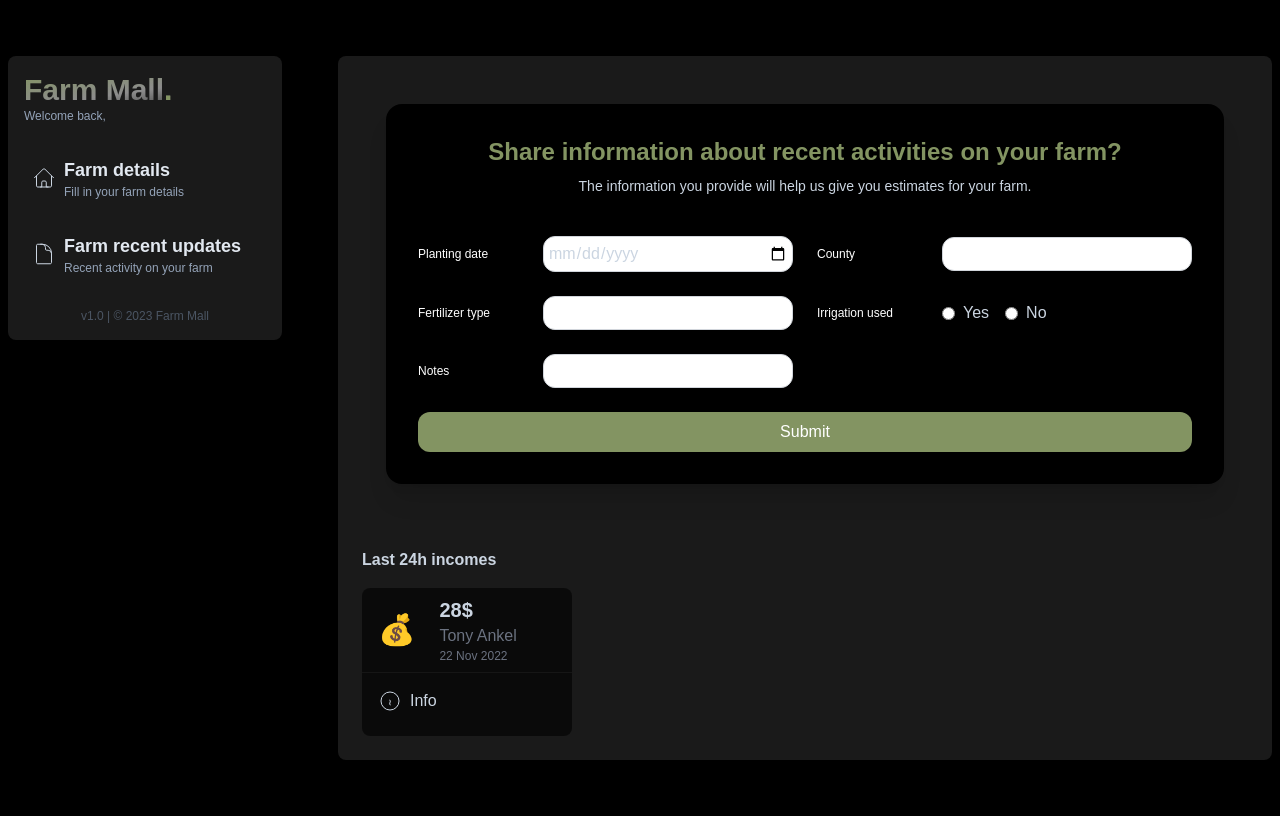
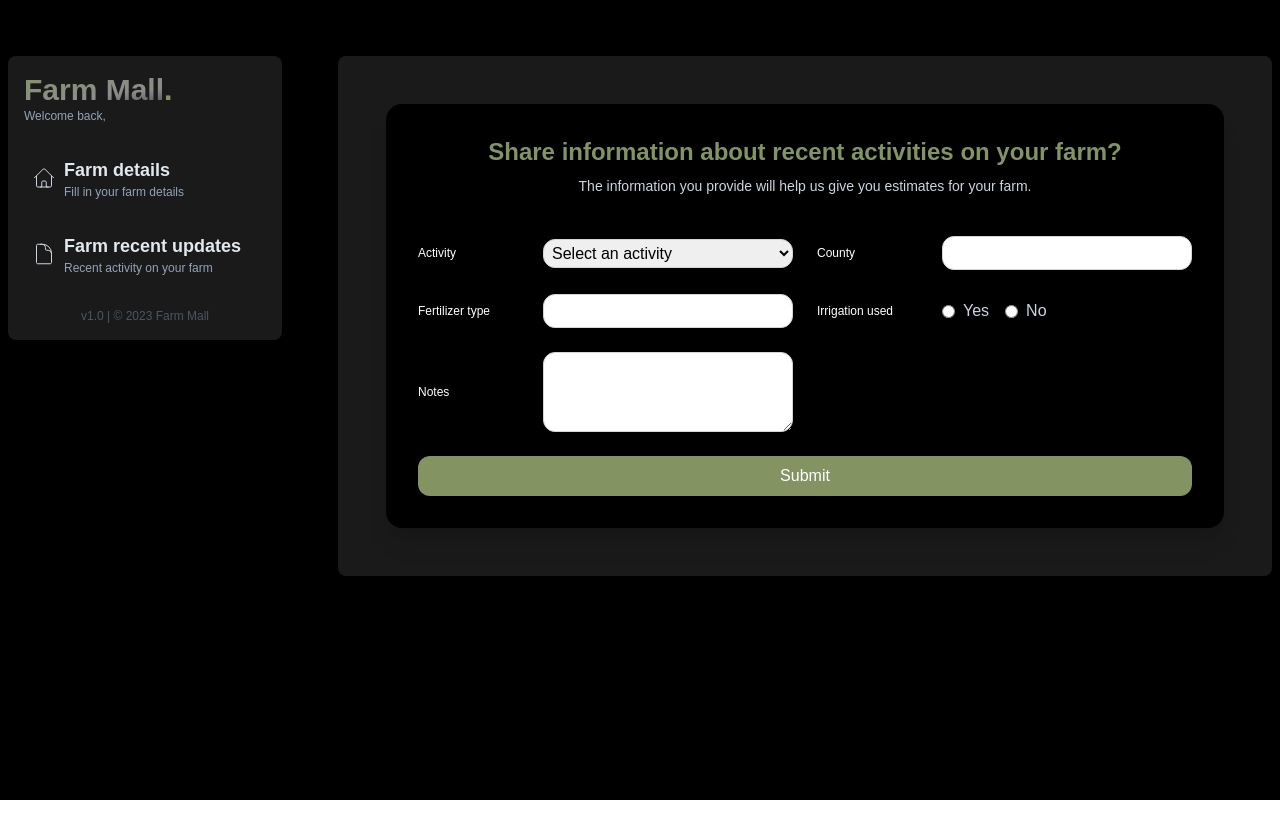
Before and after one commit to Griffin-Ndede/farm_mall, a React (Vite) app: page /dashboard in a window 1280 px wide. Built offline with nearby package versions, Linux system fonts and the light colour scheme.

Commit message:
creates a new component for projections

```diff
--- a/src/components/Dashboard.jsx
+++ b/src/components/Dashboard.jsx
@@ -28,30 +28,6 @@ function Dashboard() {
         <div id="content" className="bg-white/10 col-span-9 rounded-lg p-6">
           {/* Render the active component */}
           {renderActiveComponent()}
-
-          <div id="last-incomes" className="mt-6">
-            <h1 className="font-bold py-4">Last 24h incomes</h1>
-            <div id="stats" className="grid grid-cols-1 sm:grid-cols-2 lg:grid-cols-3 xl:grid-cols-4 gap-4">
-              <div className="bg-black/60 to-white/5 rounded-lg">
-                <div className="flex flex-row items-center">
-                  <div className="text-3xl p-4">💰</div>
-                  <div className="p-2">
-                    <p className="text-xl font-bold">28$</p>
-                    <p className="text-gray-500 font-medium">Tony Ankel</p>
-                    <p className="text-gray-500 text-xs">22 Nov 2022</p>
-                  </div>
-                </div>
-                <div className="border-t border-white/5 p-4">
-                  <a href="#" className="inline-flex space-x-2 items-center text-center">
-                    <svg xmlns="http://www.w3.org/2000/svg" fill="none" viewBox="0 0 24 24" stroke="currentColor" className="w-6 h-6">
-                      <path d="M11.25 11.25l.041-.02a.75.75 0 011.063.852l-.708 2.836a.75.75 0 001.063.853l.041-.021M21 12a9 9 0 11-18 0 9 9 0 0118 0zm-9-3.75h.008v.008H12V8.25z" />
-                    </svg>
-                    <span>Info</span>
-                  </a>
-                </div>
-              </div>
-            </div>
-          </div>
         </div>
       </div>
     </div>
--- a/src/components/FarmDetailsForm.jsx
+++ b/src/components/FarmDetailsForm.jsx
@@ -1,12 +1,9 @@
 import React, { useState } from 'react';
-import axios from 'axios';
 import Swal from 'sweetalert2';
-// import { data } from 'autoprefixer';
-
 
 function FarmDetailsForm() {
   const [formData, setFormData] = useState({
-    planting_date: '',
+    activity: '',
     county: '',
     fertilizer_type: '',
     irrigation_used: '',
@@ -17,44 +14,45 @@ function FarmDetailsForm() {
     setFormData({ ...formData, [e.target.name]: e.target.value });
   };
 
-  const handleSubmit = async () => {
+  const handleSubmit = async (e) => {
+    e.preventDefault(); // Prevent default form submission
     const data = new FormData();
     Object.keys(formData).forEach((key) => {
       data.append(key, formData[key]);
     });
+
     try {
       const response = await fetch("http://127.0.0.1:8000/potato/", {
         method: 'POST',
         body: data,
       });
 
-      if (response.ok){
+      if (response.ok) {
         successAlert();
-        setFormData(
-          {
-            planting_date: '',
+        setFormData({
+          activity: '',
           county: '',
           fertilizer_type: '',
           irrigation_used: '',
           notes: '',
-          }
-        );
-      }else{
-        failureAlert()
+        });
+      } else {
+        failureAlert("Failed to submit form");
       }
     } catch (error) {
-      failureAlert("Error during form submission")
+      failureAlert("Error during form submission");
     }
   };
+
   // function to show success alert prompt
   const successAlert = () => {
     Swal.fire({
       title: 'Success',
-      text: 'Form submitted succesfully',
+      text: 'Form submitted successfully',
       icon: 'success',
       confirmButtonText: 'OK',
     }).then(() => {
-      window.notes.href = '/products';
+      window.location.href = '/products'; // Corrected redirect
     });
   };
 
@@ -72,41 +70,45 @@ function FarmDetailsForm() {
     <div className="bottom-0 flex justify-center items-center p-6 ">
       <form onSubmit={handleSubmit} className="bg-black p-8 rounded-2xl shadow-xl w-full max-w-4xl">
         <h1 className="text-2xl font-bold mb-2 text-center text-custom-green">Share information about recent activities on your farm?</h1>
-        <p className='text-sm  mb-10 text-center'>The information you provide will help us give you estimates for your farm.</p>
+        <p className='text-sm mb-10 text-center'>The information you provide will help us give you estimates for your farm.</p>
         <div className="grid grid-cols-1 md:grid-cols-2 gap-6">
           <div className="flex flex-col md:flex-row items-center">
-            <label className="w-full md:w-1/3 text-white font-normal text-xs mb-2 md:mb-0" htmlFor="plantingdate">Planting date</label>
+            <label className="w-full md:w-1/3 text-white font-normal text-xs mb-2 md:mb-0" htmlFor="activity">Activity</label>
+            <select
+              name="activity"
+              id="activity"
+              value={formData.activity}
+              onChange={handleChange}
+              className="w-full md:w-2/3 p-1 border border-gray-300 rounded-xl text-black" // Added text-black
+              required
+            >
+              <option value="">Select an activity</option>
+              <option value="Planting">Planting</option>
+              <option value="Weeding">Weeding</option>
+              <option value="Applying fertilizer">Applying fertilizer</option>
+            </select>
+          </div>
+          <div className="flex flex-col md:flex-row items-center">
+            <label className="w-full md:w-1/3 text-white font-normal text-xs mb-2 md:mb-0" htmlFor="county">County</label>
             <input
-              type="date"
-              name="plantingdate"
-              id="plantingdate"
-              value={formData.planting_date}
+              type="text"
+              name="county"
+              id="county"
+              value={formData.county}
               onChange={handleChange}
-              className="w-full md:w-2/3 p-1 border border-gray-300 rounded-xl"
+              className="w-full md:w-2/3 p-1 border border-gray-300 rounded-xl text-black" // Added text-black
               required
             />
           </div>
           <div className="flex flex-col md:flex-row items-center">
-            <label className="w-full md:w-1/3 text-white font-normal text-xs mb-2 md:mb-0" htmlFor="county">County</label>
-            <input
-              type="county"
-              name="county"
-              id="county"
-              value={formData.county}
-              onChange={handleChange}
-              className="w-full md:w-2/3 p-1 border border-gray-300 rounded-xl"
-              required
-            />
-          </div>
-          <div className="flex flex-col md:flex-row items-center">
-            <label className="w-full md:w-1/3 text-white font-normal text-xs mb-2 md:mb-0" htmlFor="fertilizer">Fertilizer type</label>
+            <label className="w-full md:w-1/3 text-white font-normal text-xs mb-2 md:mb-0" htmlFor="fertilizer_type">Fertilizer type</label>
             <input
               type="text"
-              name="fertilizer"
-              id="fertilizer"
+              name="fertilizer_type"
+              id="fertilizer_type"
               value={formData.fertilizer_type}
               onChange={handleChange}
-              className="w-full md:w-2/3 p-1 border border-gray-300 rounded-xl"
+              className="w-full md:w-2/3 p-1 border border-gray-300 rounded-xl text-black" // Added text-black
               required
             />
           </div>
@@ -141,21 +143,20 @@ function FarmDetailsForm() {
               </label>
             </div>
           </div>
-
           <div className="flex flex-col md:flex-row items-center">
             <label className="w-full md:w-1/3 text-white font-normal text-xs mb-2 md:mb-0" htmlFor="notes">Notes</label>
-            <input
+            <textarea
               type="text"
               name="notes"
               id="notes"
               value={formData.notes}
               onChange={handleChange}
-              className="w-full md:w-2/3 p-1 border border-gray-300 rounded-xl"
+              className="w-full md:w-2/3 p-1 border border-gray-300 rounded-xl text-xs text-black h-20" // Added text-black
               required
             />
           </div>
         </div>
-        <button type="submit" className="mt-6 w-full bg-custom-green text-white py-2 px-4 rounded-xl hover:bg-orange-500 transition duration-300">
+        <button type="submit" className="mt-6 w-full bg-custom-green text-white py-2 px-4 rounded-xl hover:bg-green transition duration-300">
           Submit
         </button>
       </form>
--- /dev/null
+++ b/src/components/Projections.jsx
@@ -0,0 +1,33 @@
+import React from 'react'
+
+function Projections({setActiveComponent}) {
+  return (
+    <>
+       <div id="last-incomes" className="mt-6">
+            <h1 className="font-bold py-4">Last 24h incomes</h1>
+            <div id="stats" className="grid grid-cols-1 sm:grid-cols-2 lg:grid-cols-3 xl:grid-cols-4 gap-4">
+              <div className="bg-black/60 to-white/5 rounded-lg">
+                <div className="flex flex-row items-center">
+                  <div className="text-3xl p-4">💰</div>
+                  <div className="p-2">
+                    <p className="text-xl font-bold">28$</p>
+                    <p className="text-gray-500 font-medium">Tony Ankel</p>
+                    <p className="text-gray-500 text-xs">22 Nov 2022</p>
+                  </div>
+                </div>
+                <div className="border-t border-white/5 p-4">
+                  <a href="#" className="inline-flex space-x-2 items-center text-center">
+                    <svg xmlns="http://www.w3.org/2000/svg" fill="none" viewBox="0 0 24 24" stroke="currentColor" className="w-6 h-6">
+                      <path d="M11.25 11.25l.041-.02a.75.75 0 011.063.852l-.708 2.836a.75.75 0 001.063.853l.041-.021M21 12a9 9 0 11-18 0 9 9 0 0118 0zm-9-3.75h.008v.008H12V8.25z" />
+                    </svg>
+                    <span>Info</span>
+                  </a>
+                </div>
+              </div>
+            </div>
+          </div>
+    </>
+  )
+}
+
+export default Projections
--- a/tailwind.config.js
+++ b/tailwind.config.js
@@ -9,7 +9,8 @@ export default {
       colors: {
         'custom-orange': '#ff4900',
         'custom-blue': '#005f6a',
-        "custom-green": "#839462"
+        "custom-green": "#839462",
+        "green":"#476318"
       },
       screens: {
         'sm': '640px',
```
Lines whose indentation alone changed are shown as unchanged.
